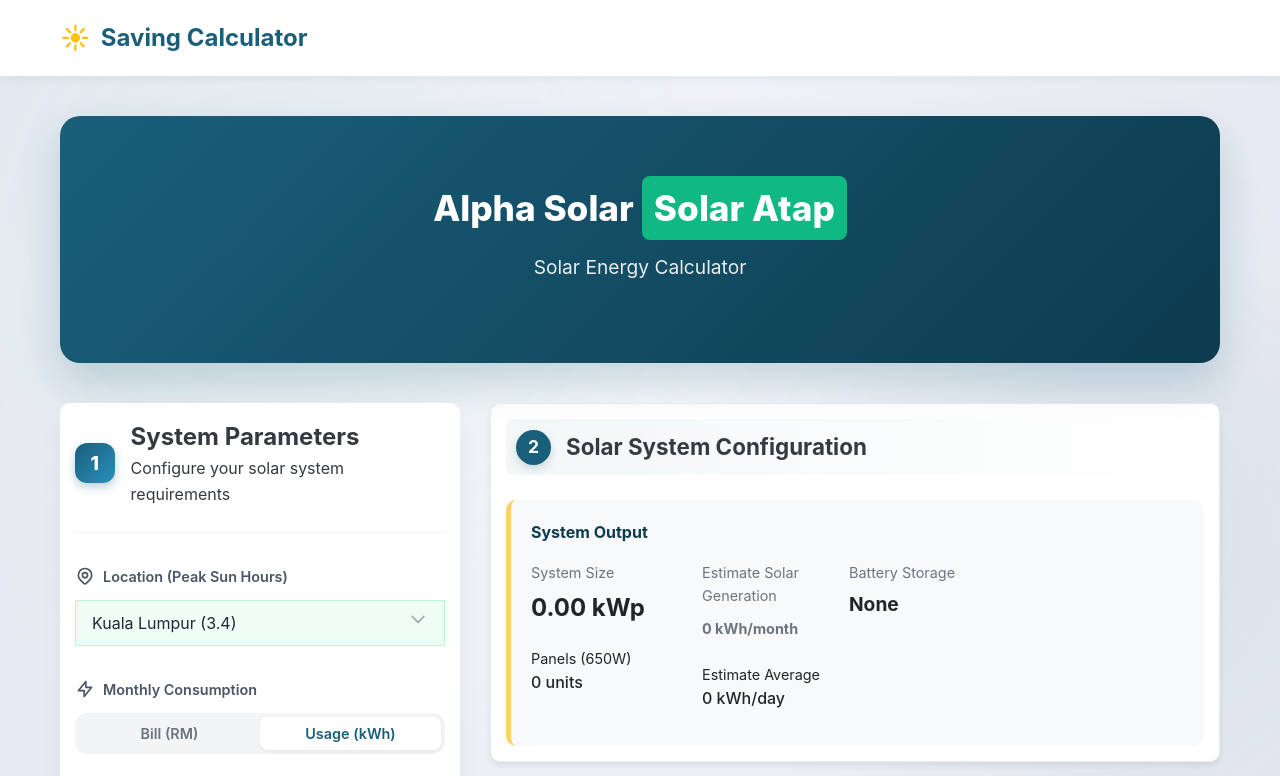
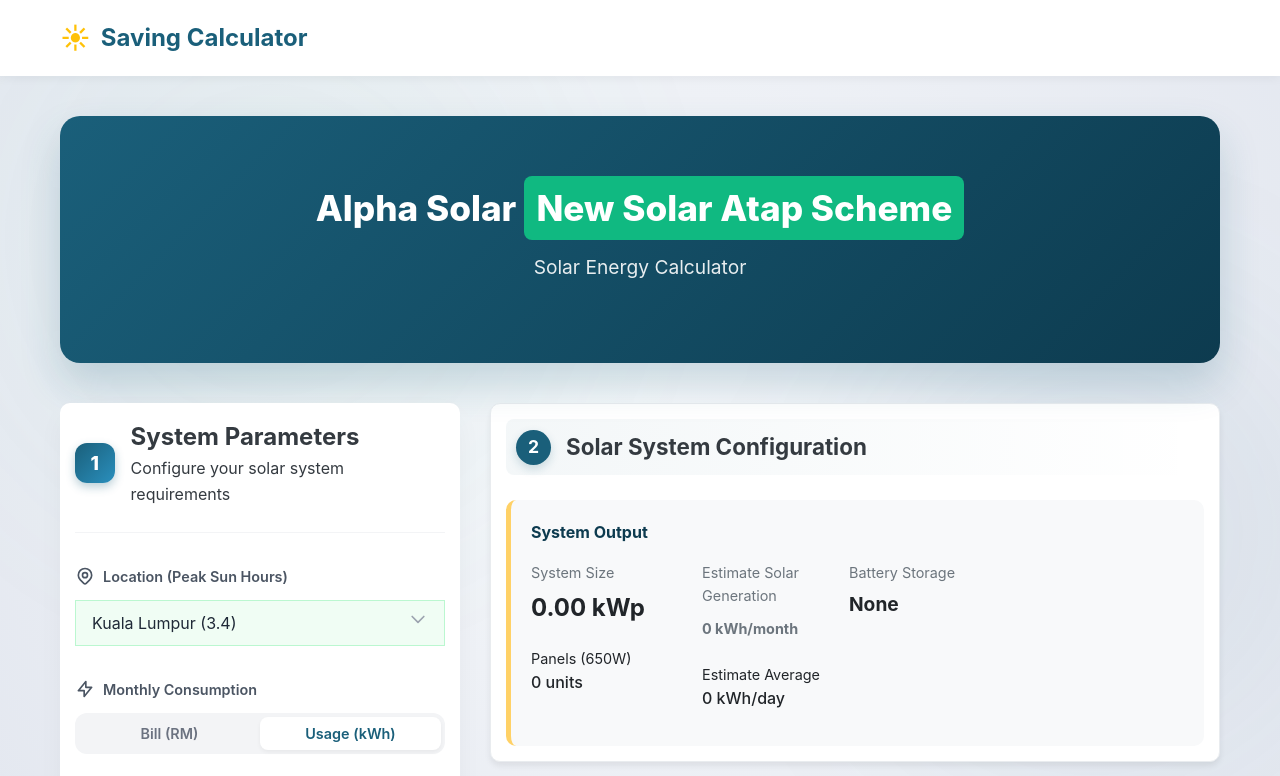
Before and after one commit to ByFutureBear/feature-tnb, a React (Vite) app: page / in a window 1280 px wide. Shown: the top 776 px of the page. Built offline with nearby package versions, Linux system fonts and the light colour scheme.

Commit message:
Update rotating text content

```diff
--- a/src/App.tsx
+++ b/src/App.tsx
@@ -109,7 +109,7 @@
               <h1 style={{ display: 'flex', alignItems: 'center', justifyContent: 'center', gap: '8px', flexWrap: 'wrap' }}>
                 Alpha Solar
                 <RotatingText
-                  texts={['Battery Storage System', 'Solar Atap', 'Saving']}
+                  texts={['Battery Storage System', 'New Solar Atap Scheme', 'Saving Calculator', 'By Hong']}
                   mainClassName="rotating-text-box"
                   style={{
                     backgroundColor: '#10b981', // Emerald-500 equivalent for better visibility
```
